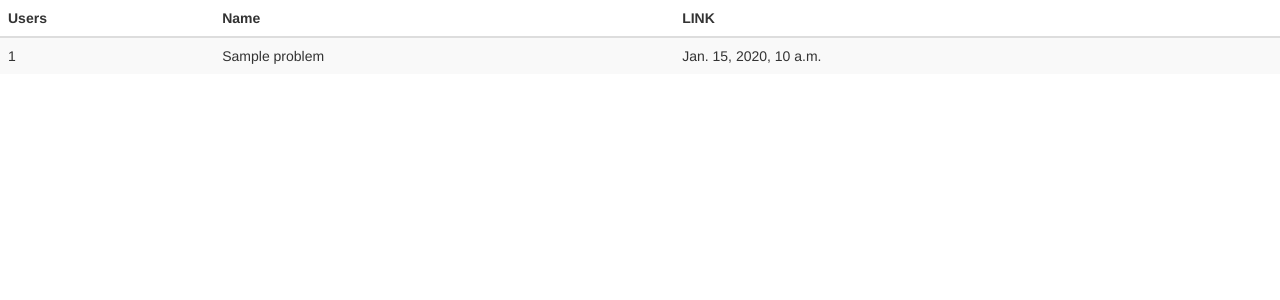
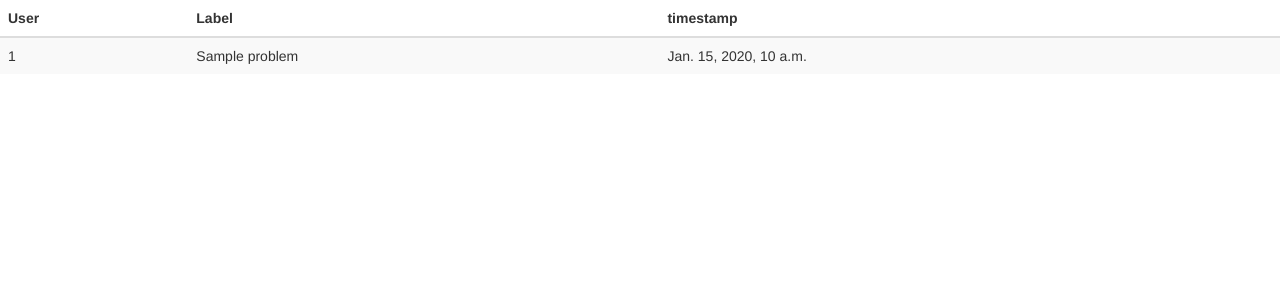
Before and after one commit to kiddick/mccme, a Django app: template templates/mccme/user_success.html in a window 1280 px wide. Shown: the top 300 px of the page. Run offline with Django 3.2, Linux system fonts and the light colour scheme; the template is opened without the code that fills it: most values are stand-ins (such as "Sample title", 1, 10 or a date in 2020); some libraries are stand-ins or nearby versions.

Commit message:
fix templ and db

```diff
--- a/templates/mccme/user_success.html
+++ b/templates/mccme/user_success.html
@@ -17,9 +17,9 @@
 <table class='table table-striped'>
     <thead>
         <tr>
-            <th>Users</th>
-            <th>Name</th>
-            <th>LINK</th>
+            <th>User</th>
+            <th>Label</th>
+            <th>timestamp</th>
         </tr>
     </thead>
     <tbody>
--- a/views.py
+++ b/views.py
@@ -291,7 +291,7 @@ def ex_users(request):
 def success_stats(request, uid):
     sproblems = statsloaderx.collect_user_total_success(uid, 75, 100)
     bproblems = UserProblems.objects.all().filter(uid=uid)
-    timelist = [p.timestamp for p in bproblems]
+    timelist = [str(p.timestamp) for p in bproblems]
     for p in sproblems:
         if p.timestamp not in timelist:
             cpromlem = UserProblems(uid=uid, plabel=p.label, timestamp=p.timestamp)
```
